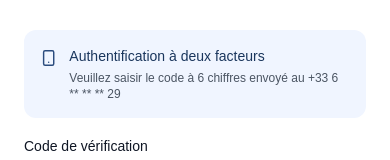
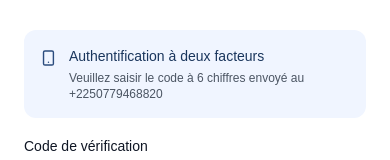
Before and after one commit to Bnpzurich/modern-bank-dashboard, a React (Vite) app: page / in a window 390 px wide. Both pictures are taken after typing "Sample", "Sample123" into the empty fields and a click on the button "Se connecter". Shown: the part 298-458 px from the top of the page. Built offline with nearby package versions, Linux system fonts and the light colour scheme.

Commit message:
Fix: Update phone number for OTP
Update the phone number used for OTP authentication to +2250779468820.

```diff
--- a/src/pages/Login.tsx
+++ b/src/pages/Login.tsx
@@ -1,4 +1,3 @@
-
 import React, { useState } from 'react';
 import { useNavigate } from 'react-router-dom';
 import { AuthLayout } from '@/components/AuthLayout';
@@ -114,7 +113,7 @@ export default function Login() {
                 <div>
                   <p className="text-sm font-medium text-bank-900">Authentification à deux facteurs</p>
                   <p className="text-xs text-gray-600 mt-1">
-                    Veuillez saisir le code à 6 chiffres envoyé au +33 6 ** ** ** 29
+                    Veuillez saisir le code à 6 chiffres envoyé au +2250779468820
                   </p>
                 </div>
               </div>
```
